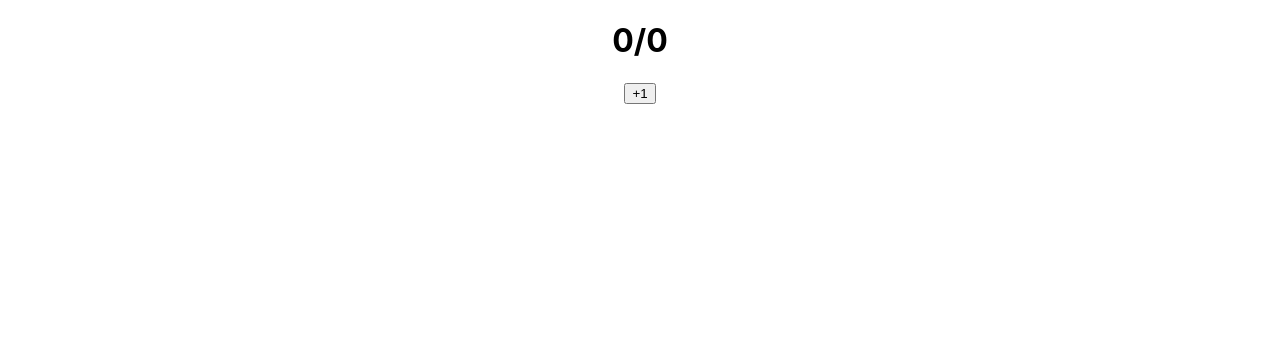
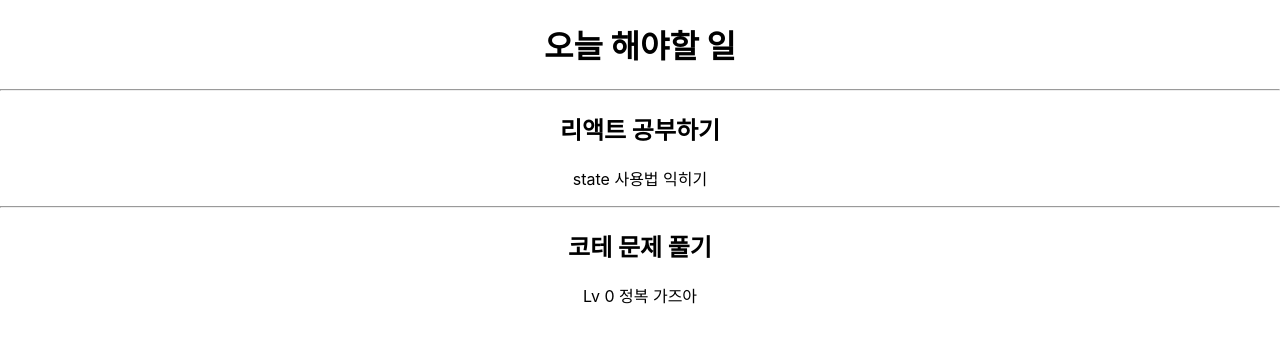
Before and after one commit to jeong-hyuk/react-app, a React (Create React App) app: page / in a window 1280 px wide. Shown: the top 342 px of the page. Built offline with nearby package versions, Linux system fonts and the light colour scheme.

Commit message:
props 실습

```diff
--- a/src/App.js
+++ b/src/App.js
@@ -4,11 +4,22 @@ import "./App.css";
 import Example3 from "./components/Example3";
 import ClassState from "./components/ClassState";
 import StateAndVariable from "./components/StateAndVariable";
+import StateProblem from "./components/StateProblem";
+import List from "./components/List";
+import PropsHeader from "./components/PropsHeader";
+import MultiProps from "./components/MultiProps";
+import ClassProps from "./components/ClassProps";
 
 function App() {
+  const str = "go naver";
   return (
     <div className="App">
-      <StateAndVariable />
+      {/* <PropsHeader text="Hello, props" />
+      <PropsHeader text="Hello, props11111" />
+      <PropsHeader text="Hello, props22222" />
+      <MultiProps text={str} href="https://naver.com" userID="jack" /> */}
+      {/* <ClassProps name="뽀로로" age="5" nickName="병신" /> */}
+      <List />
     </div>
   );
 }
--- /dev/null
+++ b/src/components/ClassProps.jsx
@@ -0,0 +1,13 @@
+import React, { Component } from "react";
+
+export default class ClassProps extends Component {
+  render() {
+    return (
+      <div>
+        <h1>이름: {this.props.name}</h1>
+        <h2>나이: {this.props.age}</h2>
+        <h2>별명: {this.props.nickName}</h2>
+      </div>
+    );
+  }
+}
--- /dev/null
+++ b/src/components/List.jsx
@@ -0,0 +1,15 @@
+import React from "react";
+import ListChild from "./ListChild";
+import Modal from "./Modal";
+
+export default function List() {
+  return (
+    <div>
+      <h1>오늘 해야할 일</h1>
+      <hr />
+      <ListChild list="리액트 공부하기" list2="state 사용법 익히기" />
+      <hr />
+      <ListChild list="코테 문제 풀기" list2="Lv 0 정복 가즈아" />
+    </div>
+  );
+}
--- /dev/null
+++ b/src/components/ListChild.jsx
@@ -0,0 +1,12 @@
+import React, { Component } from "react";
+
+export default class ListChild extends Component {
+  render() {
+    return (
+      <div>
+        <h2>{this.props.list}</h2>
+        <p>{this.props.list2}</p>
+      </div>
+    );
+  }
+}
--- /dev/null
+++ b/src/components/Modal.jsx
@@ -0,0 +1,10 @@
+import React from "react";
+
+export default function Modal() {
+  return (
+    <div className="modal" style={{ backgroundColor: "grey" }}>
+      <h2>오늘 해야할 일 2개</h2>
+      <h2>오늘 완료한 일 2개</h2>
+    </div>
+  );
+}
--- /dev/null
+++ b/src/components/MultiProps.jsx
@@ -0,0 +1,10 @@
+import React from "react";
+
+export default function MultiProps({ text, href, userID }) {
+  return (
+    <div>
+      <h1>{userID}님 반갑습니다.</h1>
+      <a href={href}>{text}</a>
+    </div>
+  );
+}
--- /dev/null
+++ b/src/components/PropsHeader.jsx
@@ -0,0 +1,5 @@
+import React from "react";
+
+export default function PropsHeader({ text }) {
+  return <h1>{text}</h1>;
+}
--- /dev/null
+++ b/src/components/StateProblem.jsx
@@ -0,0 +1,23 @@
+import React from "react";
+import { useState } from "react";
+
+export default function StateProblem() {
+  const [state, setState] = useState({ teacher: "김정혁" });
+  console.log(state);
+  return (
+    <div>
+      {state.teacher}
+      <br />
+      <button
+        onClick={() => {
+          state.teacher = "jeong-hyuk";
+          const copyObj = { ...state };
+          setState(copyObj);
+          console.log(state);
+        }}
+      >
+        1로 만들기
+      </button>
+    </div>
+  );
+}
```
